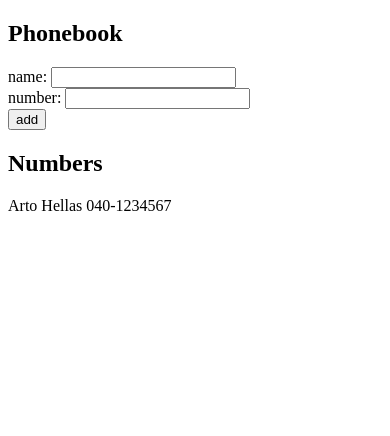
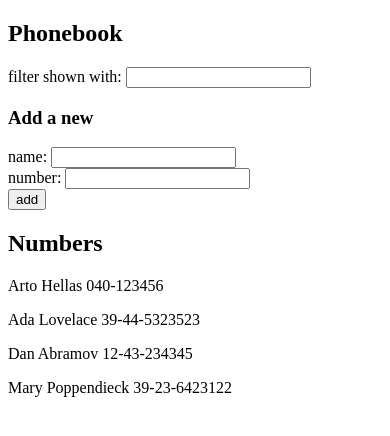
Before and after one commit to tristan-kkc/fullstackopen, a React (Vite) app in the folder part2/the-phonebook/: page / in a window 390 px wide. Shown: the top 436 px of the page. Built offline with nearby package versions, Linux system fonts and the light colour scheme.

Commit message:
Complete Exercises 2.9/10 of The Phonebook

```diff
--- a/part2/the-phonebook/src/App.jsx
+++ b/part2/the-phonebook/src/App.jsx
@@ -1,67 +1,34 @@
 import { useState } from 'react'
 
-import Person from './components/Person'
+import Persons from './components/Persons'
+import PersonForm from './components/PersonForm'
+import Filter from './components/Filter'
 
 const App = () => {
   const [persons, setPersons] = useState([
-    { name: 'Arto Hellas', number: '040-1234567'}
+    { name: 'Arto Hellas', number: '040-123456', id: 1 },
+    { name: 'Ada Lovelace', number: '39-44-5323523', id: 2 },
+    { name: 'Dan Abramov', number: '12-43-234345', id: 3 },
+    { name: 'Mary Poppendieck', number: '39-23-6423122', id: 4 }
   ])
 
-  const [newContact, setNewContact] = useState({ name: '', number: '' })
+  const [filter, setFilter] = useState('')
 
-const handleChange = (event) => {
-  const { name, value } = event.target
-  setNewContact({
-    ...newContact,
-    [name]: value
-  })
-}
+  const personsToShow = persons.filter(person =>
+    person.name.toLowerCase().includes(filter.toLowerCase())
+  )
 
-
-
-  const addPerson = (event) => {
-    event.preventDefault()
-
-    const nameExists = persons.some(person => person.name === newContact.name)
-
-    if (nameExists) return alert(`${newContact.name} is already added to phonebook`)
-
-    const personObject = {
-      name: newContact.name,
-      number: newContact.number,
-    }
-
-    setPersons(persons.concat(personObject))
-    setNewContact({ name: '', number: '' })
-  }
 
   return (
     <div>
       <h2>Phonebook</h2>
-      <form onSubmit={addPerson}>
-        <div>
-          name: <input
-          value={newContact.name}
-          name='name'
-          onChange={handleChange}
-          />
-        </div>
-        <div>number: <input
-          value={newContact.number}
-          name='number'
-          onChange={handleChange}
-        />
-        </div>
-        <div>
-          <button type="submit">add</button>
-        </div>
-      </form>
+      <Filter value={filter} setValue={setFilter} />
+
+      <h3>Add a new</h3>
+      <PersonForm persons={persons} setPersons={setPersons} />
+
       <h2>Numbers</h2>
-      <div>
-        {persons.map(person =>
-          <Person key={person.name} person={person} />
-        )}
-      </div>
+      <Persons persons={personsToShow} />
     </div>
   )
 }
--- /dev/null
+++ b/part2/the-phonebook/src/components/Filter.jsx
@@ -0,0 +1,16 @@
+import { useState } from 'react'
+
+const Filter = ({value, setValue}) => {
+    const handleChange = (event) => setValue(event.target.value)
+
+    return (
+    <div>
+        filter shown with: <input
+        value={value}
+        onChange={handleChange}
+        />
+    </div>
+    )
+}
+
+export default Filter
--- a/part2/the-phonebook/src/components/Person.jsx
+++ /dev/null
@@ -1,5 +0,0 @@
-const Person = ({ person }) => {
-  return <p>{person.name} {person.number}</p>
-}
-
-export default Person
--- /dev/null
+++ b/part2/the-phonebook/src/components/PersonForm.jsx
@@ -0,0 +1,52 @@
+import { useState } from 'react'
+
+const PersonForm = ({persons, setPersons}) => {
+    const [newContact, setNewContact] = useState({ name: '', number: '' })
+
+    const handleChange = (event) => {
+        const { name, value } = event.target
+        setNewContact({
+            ...newContact,
+            [name]: value
+    })
+    }
+
+    const addPerson = (event) => {
+        event.preventDefault()
+
+        const nameExists = persons.some(person => person.name === newContact.name)
+        if (nameExists) return alert(`${newContact.name} is already added to phonebook`)
+
+        const personObject = {
+            name: newContact.name,
+            number: newContact.number,
+            id: persons.length + 1,
+        }
+
+        setPersons(persons.concat(personObject))
+        setNewContact({ name: '', number: '' })
+    }
+
+    return (
+      <form onSubmit={addPerson}>
+        <div>
+          name: <input
+          value={newContact.name}
+          name='name'
+          onChange={handleChange}
+          />
+        </div>
+        <div>number: <input
+          value={newContact.number}
+          name='number'
+          onChange={handleChange}
+        />
+        </div>
+        <div>
+          <button type="submit">add</button>
+        </div>
+      </form>
+    )
+}
+
+  export default PersonForm
--- /dev/null
+++ b/part2/the-phonebook/src/components/Persons.jsx
@@ -0,0 +1,13 @@
+const Persons = ({ persons }) => {
+  return (
+    <div>
+      {persons.map(person =>
+        <p key={person.id}>
+          {person.name} {person.number}
+        </p>
+      )}
+    </div>
+  )
+}
+
+export default Persons
```
